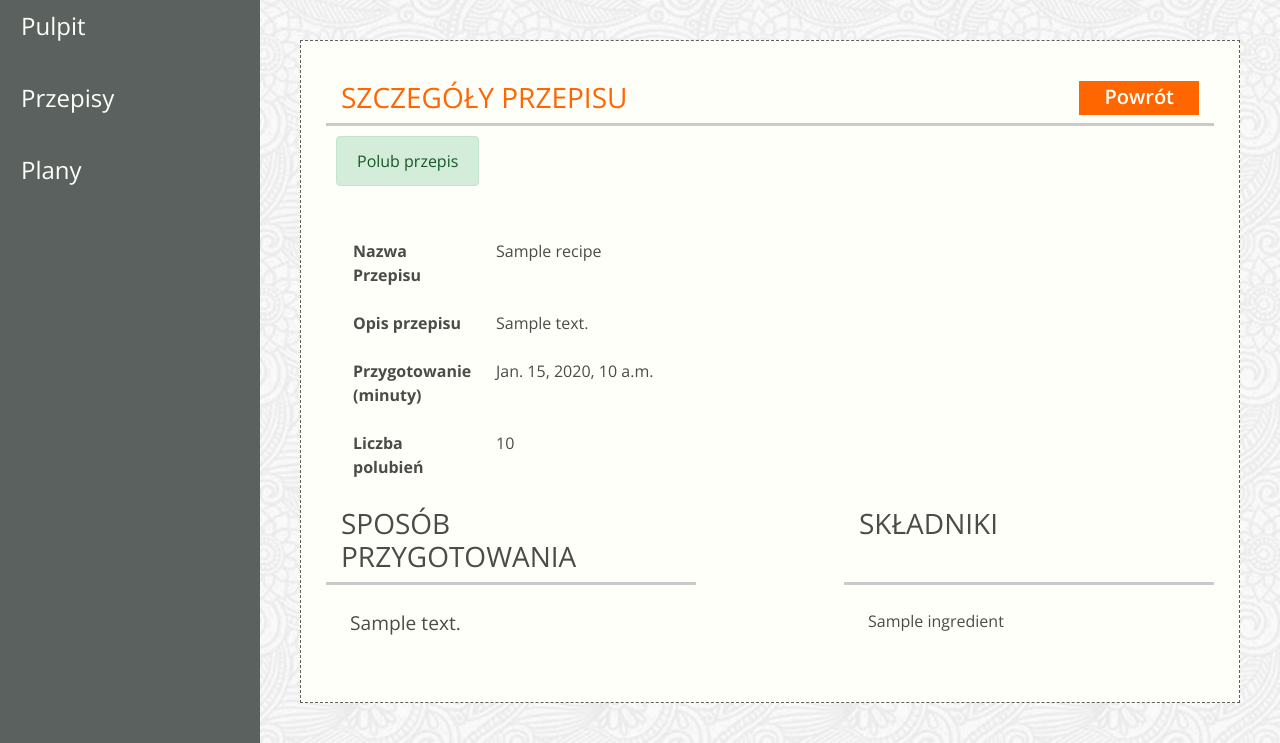
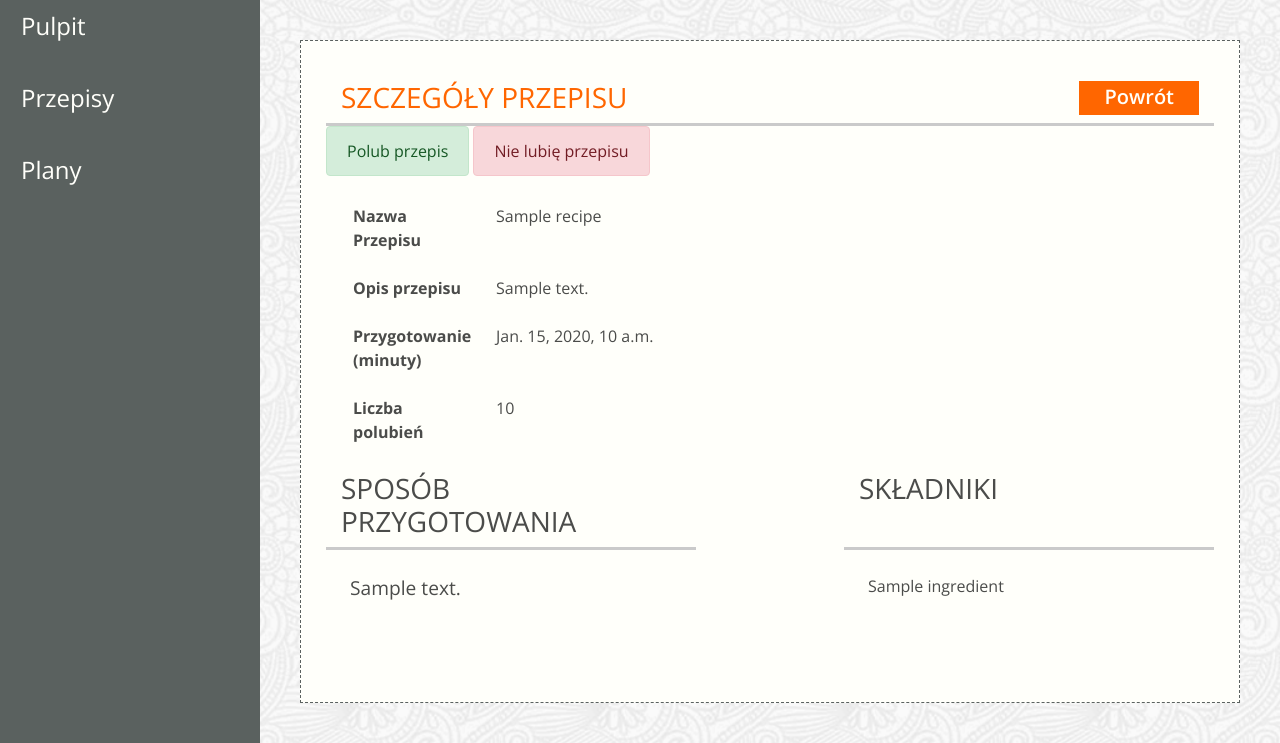
Before and after one commit to Luba-dotcam/Jedzonko, a Django app: template jedzonko/templates/app-recipe-details.html in a window 1280 px wide. Shown: the part 84-827 px from the top of the page. Run offline with Django 3.2, Linux system fonts and the light colour scheme; the template is opened without the code that fills it: most values are stand-ins (such as "Sample title", 1, 10 or a date in 2020); some libraries are stand-ins or nearby versions; some web fonts are replaced.

Commit message:
Decrease Vote recipe

```diff
--- a/jedzonko/templates/app-recipe-details.html
+++ b/jedzonko/templates/app-recipe-details.html
@@ -15,8 +15,9 @@
             </div>
             <div class="row">
                 <input type="hidden" name="recipe_id" value="{{ recipe.id }}">
-                <div class="col alert-item">
-                    <button type="submit" class="alert alert-success">Polub przepis</button>
+                <div >
+                    <button type="submit" name="increase_button" class="alert alert-success">Polub przepis</button>
+                    <button type="submit" name="decrease_button" class="alert alert-danger">Nie lubię przepisu</button>
                 </div>
             </div>
             <table class="table borderless">
--- a/jedzonko/views.py
+++ b/jedzonko/views.py
@@ -105,7 +105,10 @@ class RecipeDetailsView(View):
     def post(self, request, recipe_id):
         r_id = request.POST.get('recipe_id')
         recipe = Recipe.objects.get(pk=r_id)
-        recipe.votes += 1
+        if 'increase_button' in request.POST:
+            recipe.votes += 1
+        elif 'decrease_button' in request.POST:
+            recipe.votes -= 1
         recipe.save()
         return redirect('recipe-details', recipe.id)
 
```
